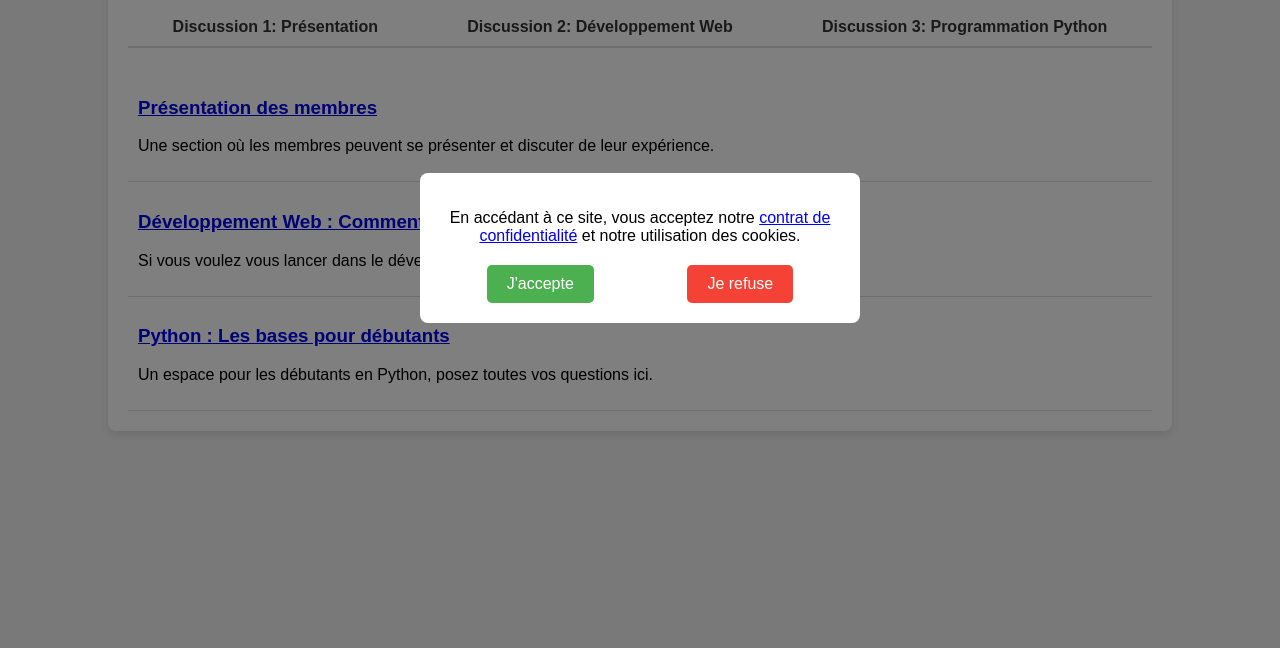
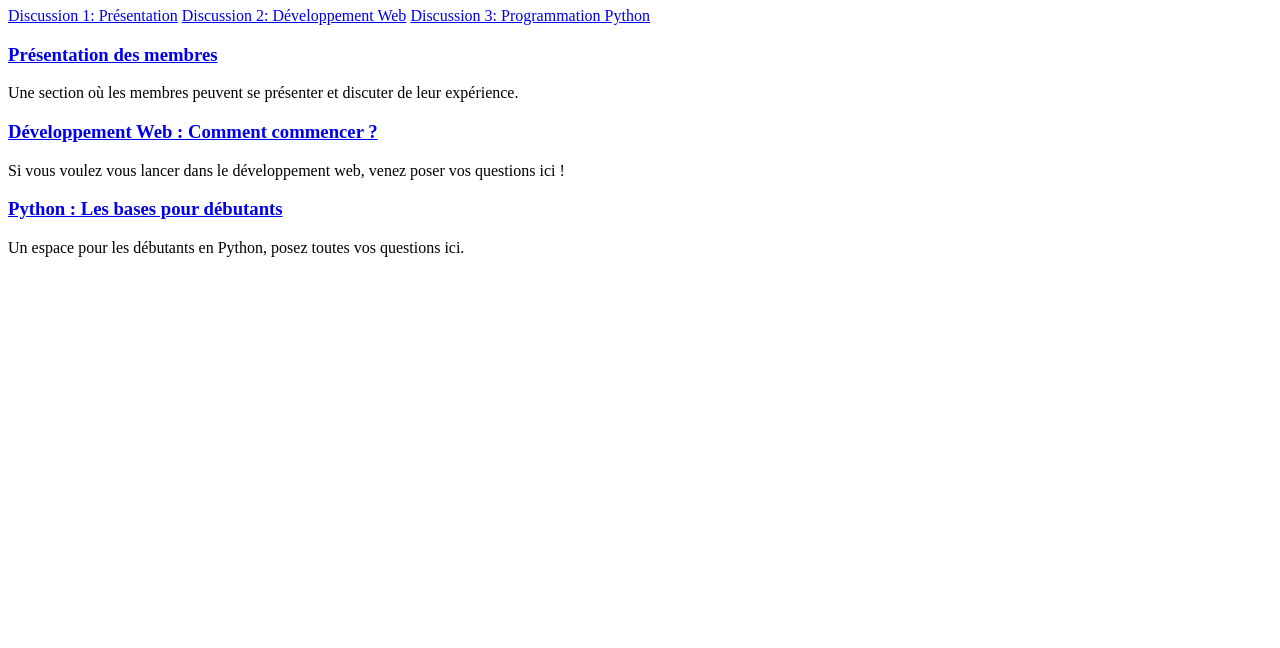
Before and after one commit to Nicolas-6205/mon-forum, a plain HTML site: page index.html in a window 1280 px wide. Shown: the part 152-800 px from the top of the page. Drawn offline with Linux system fonts and the light colour scheme.

Commit message:
Update style.css

```diff
--- a/style.css
+++ b/style.css
@@ -1,110 +1,42 @@
-/* Style global de la page */
-body {
-  font-family: Arial, sans-serif;
-  margin: 0;
-  padding: 0;
-  background-color: #f4f4f4;
-}
-
-/* En-tête du forum */
-header {
-  background-color: #333;
-  color: white;
-  padding: 15px;
-  text-align: center;
-}
-
-/* Conteneur du forum */
-.forum-container {
+/* Conteneur de la page de confidentialité */
+.privacy-container {
   width: 80%;
   margin: 30px auto;
   background-color: white;
   border-radius: 8px;
   box-shadow: 0 4px 8px rgba(0, 0, 0, 0.1);
   padding: 20px;
+  font-size: 16px;
 }
 
-/* Onglets de discussion */
-.tabs {
-  display: flex;
-  justify-content: space-around;
-  border-bottom: 2px solid #ddd;
+.privacy-container h1 {
+  text-align: center;
 }
 
-.tab {
-  padding: 10px 20px;
-  cursor: pointer;
-  color: #333;
-  text-decoration: none;
-  font-weight: bold;
-}
-
-.tab:hover {
-  background-color: #ddd;
-  border-radius: 5px;
-}
-
-/* Liste des discussions */
-.discussion-list {
+.privacy-container h2 {
   margin-top: 20px;
 }
 
-.discussion-item {
-  padding: 10px;
-  border-bottom: 1px solid #ddd;
+.privacy-container p {
+  margin-top: 10px;
+  line-height: 1.6;
 }
 
-.discussion-item:hover {
-  background-color: #f9f9f9;
+.back-button {
+  text-align: center;
+  margin-top: 30px;
 }
 
-/* Style du pop-up */
-#popup {
-  position: fixed;
-  top: 0;
-  left: 0;
-  width: 100%;
-  height: 100%;
-  background-color: rgba(0, 0, 0, 0.5);
-  display: none;
-  justify-content: center;
-  align-items: center;
-  z-index: 1000;
-}
-
-.popup-content {
-  background-color: white;
-  padding: 20px;
-  border-radius: 8px;
-  width: 400px;
-  text-align: center;
-}
-
-.popup-content p {
-  margin-bottom: 20px;
-}
-
-.popup-buttons {
-  display: flex;
-  justify-content: space-around;
-}
-
-.popup-buttons button {
+.back-button button {
   padding: 10px 20px;
   font-size: 16px;
   cursor: pointer;
-}
-
-.popup-buttons .accept {
   background-color: #4CAF50;
   color: white;
   border: none;
   border-radius: 5px;
 }
 
-.popup-buttons .reject {
-  background-color: #f44336;
-  color: white;
-  border: none;
-  border-radius: 5px;
+.back-button button:hover {
+  background-color: #45a049;
 }
```
